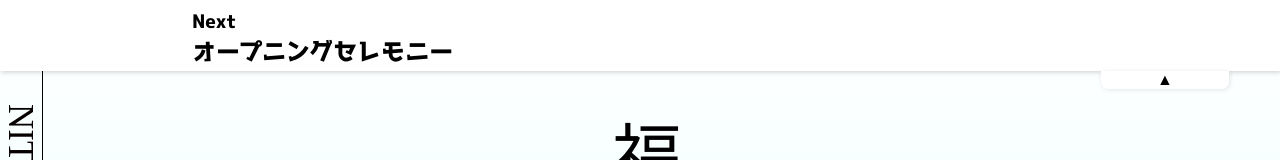
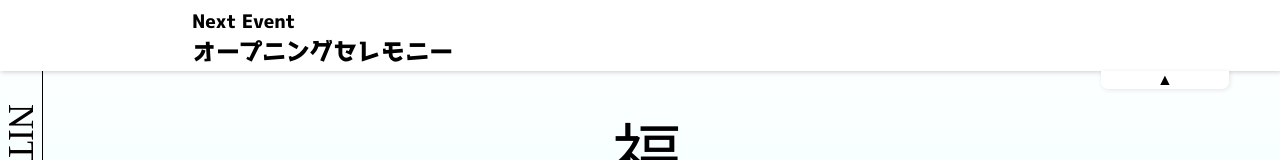
Before and after one commit to nitfc-festival-system-team/2023hp, a Next.js app: page / in a window 1280 px wide. Shown: the top 160 px of the page. Built offline with nearby package versions, Linux system fonts and the light colour scheme; a web font is replaced by a local one.

Commit message:
feat: イベント表示が改行されないようにした

```diff
--- a/src/components/EventOverlay.tsx
+++ b/src/components/EventOverlay.tsx
@@ -45,6 +45,7 @@ const SubTitle = styled.h3`
 
 const Title = styled.h2`
   margin: 0;
+  white-space: nowrap;
 `;
 
 const ToggleButton = styled.button`
@@ -117,8 +118,8 @@ export const EventHeader = () => {
                     {nowHeld.length !== 0 &&
                     nowHeld[0].startDate.getTime() >
                       upcomingEvent.startDate.getTime()
-                      ? "注目!"
-                      : "Next"}
+                      ? "開催中！"
+                      : "Next Event"}
                   </SubTitle>
                   {/* 現在開催中のイベントがないor次のイベントまで10分を切っていたら
                   次のイベント、それ以外なら現在開催中のイベントを表示 */}
```
